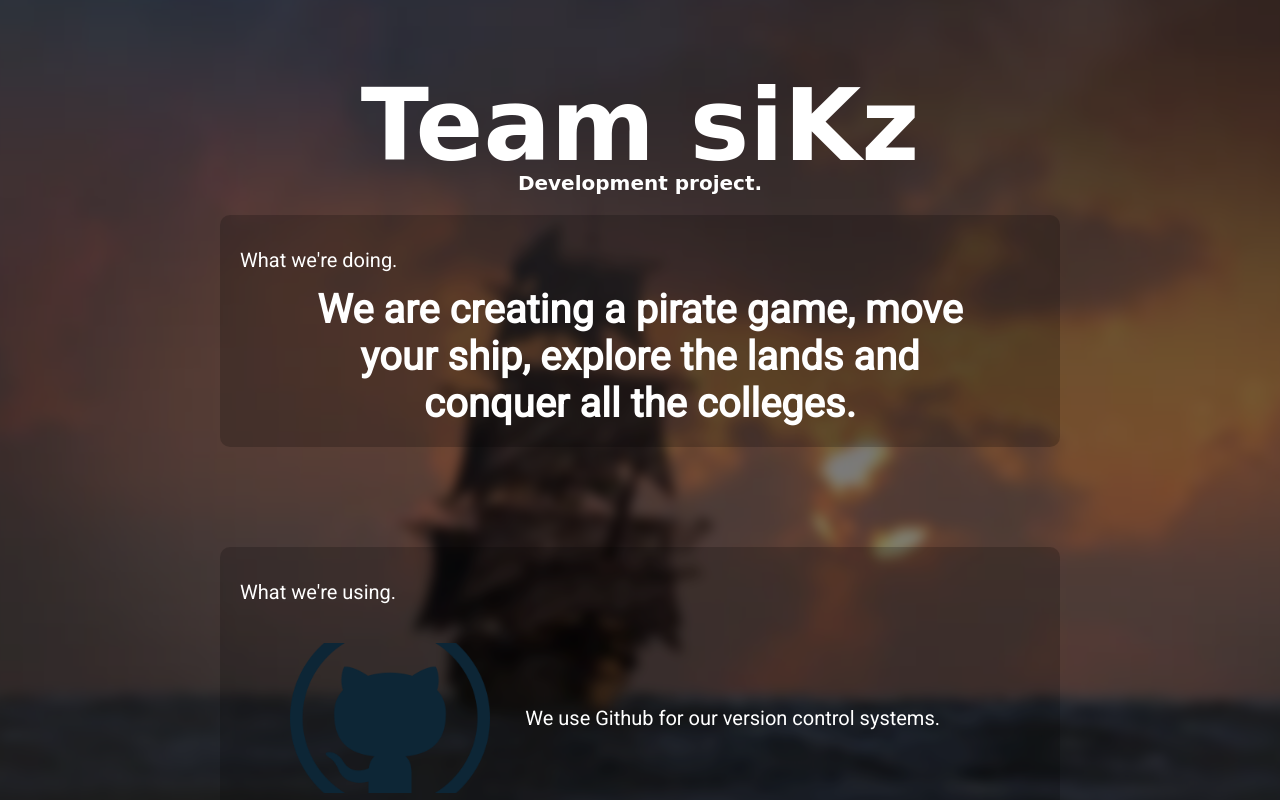
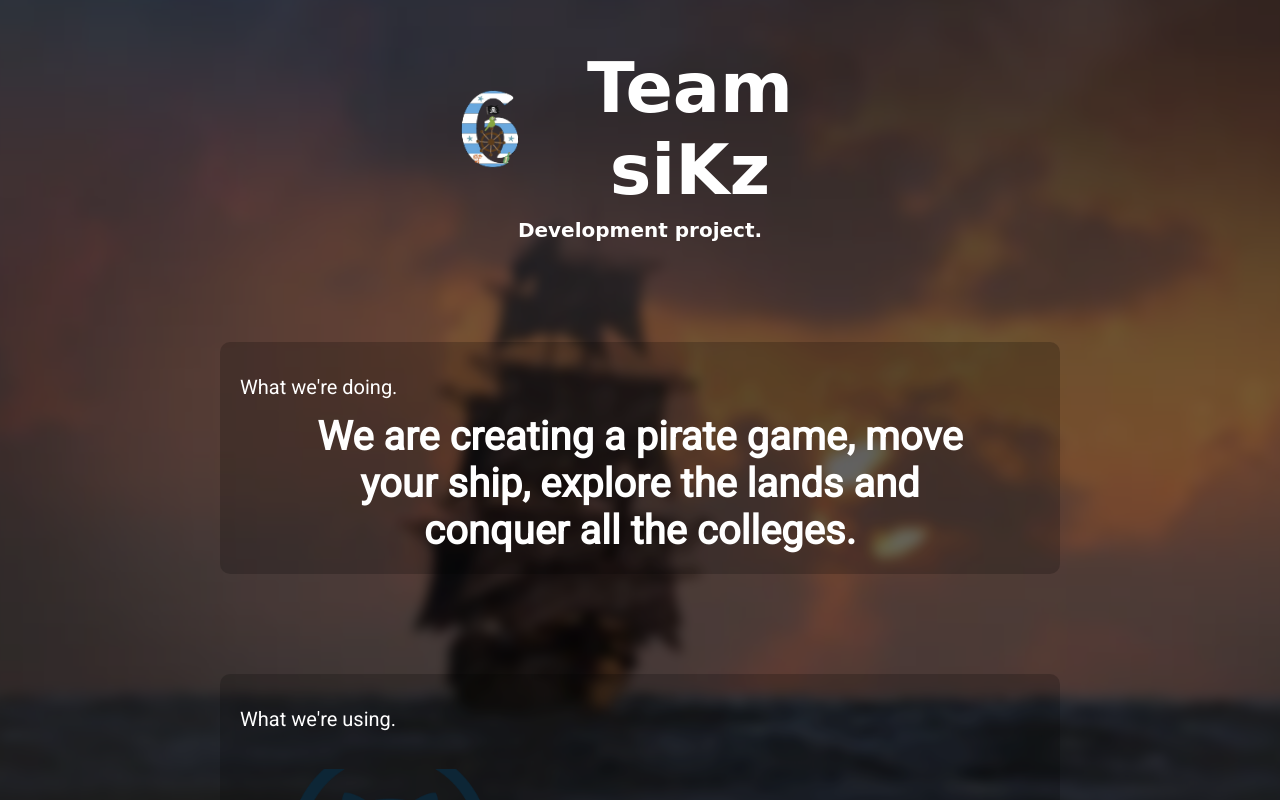
Before and after one commit to TomNicho/eng1-team-6, a plain HTML site: page docs/index.html in a window 1280 px wide. Drawn offline with Linux system fonts and the light colour scheme; a web font is replaced by a local one.

Commit message:
logo
added logo to the website

```diff
--- a/docs/index.html
+++ b/docs/index.html
@@ -11,7 +11,11 @@
     <body>
         <div id='background-image'></div>
         <div id='main'>
-            <h1 id='logo'>Team siKz</h1>
+            <div id='logo-wrapper'>
+                <img src='images/basic_logo.png' id='logo-image'/>
+                <h1 id='logo'>Team siKz</h1>
+            </div>
+
             <h2 id='under-logo'>Development project.</h2>
 
             <div class='info' style='margin-top: 100px'>
--- a/docs/style.css
+++ b/docs/style.css
@@ -20,19 +20,30 @@ body{
     position: absolute;
     top: 0;
 }
+#logo-wrapper{
+    display:flex;
+    justify-content: center;
+    width: 400px;
+    margin: 0 auto;
+}
+#logo-image{
+    width: 100px;
+    height: 100px;
+    align-self: center;
 
+}
 #logo{
     font-family: 'Pirata One', cursive;
     color: white;
     text-align: center;
-    font-size: 100px;
+    font-size: 70px;
 }
 #under-logo{
     font-family: 'Pirata One', cursive;
     color: white;
     text-align: center;
     font-size: 20px;
-    margin: -80;
+    margin-top: -40;
 }
 
 /* main */
```
Also changed, not shown: docs/images/basic_logo.png (added).
